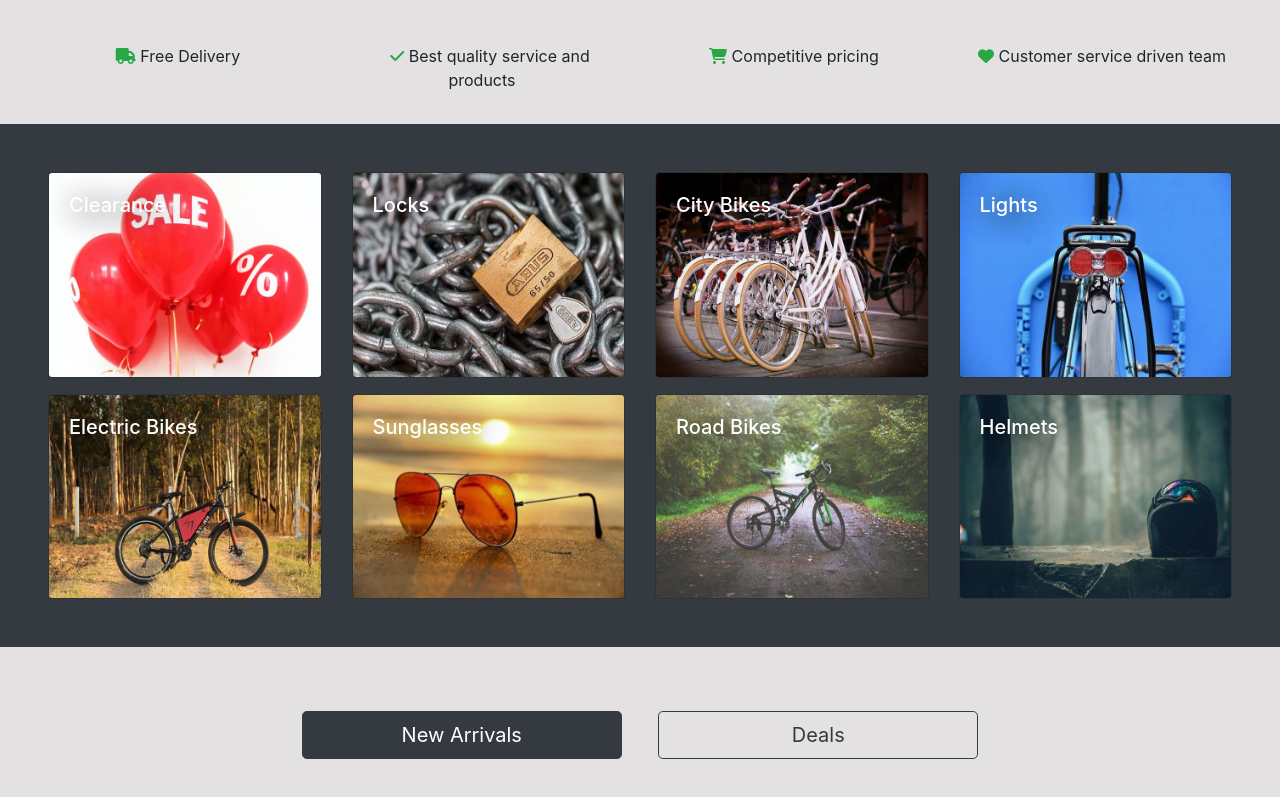
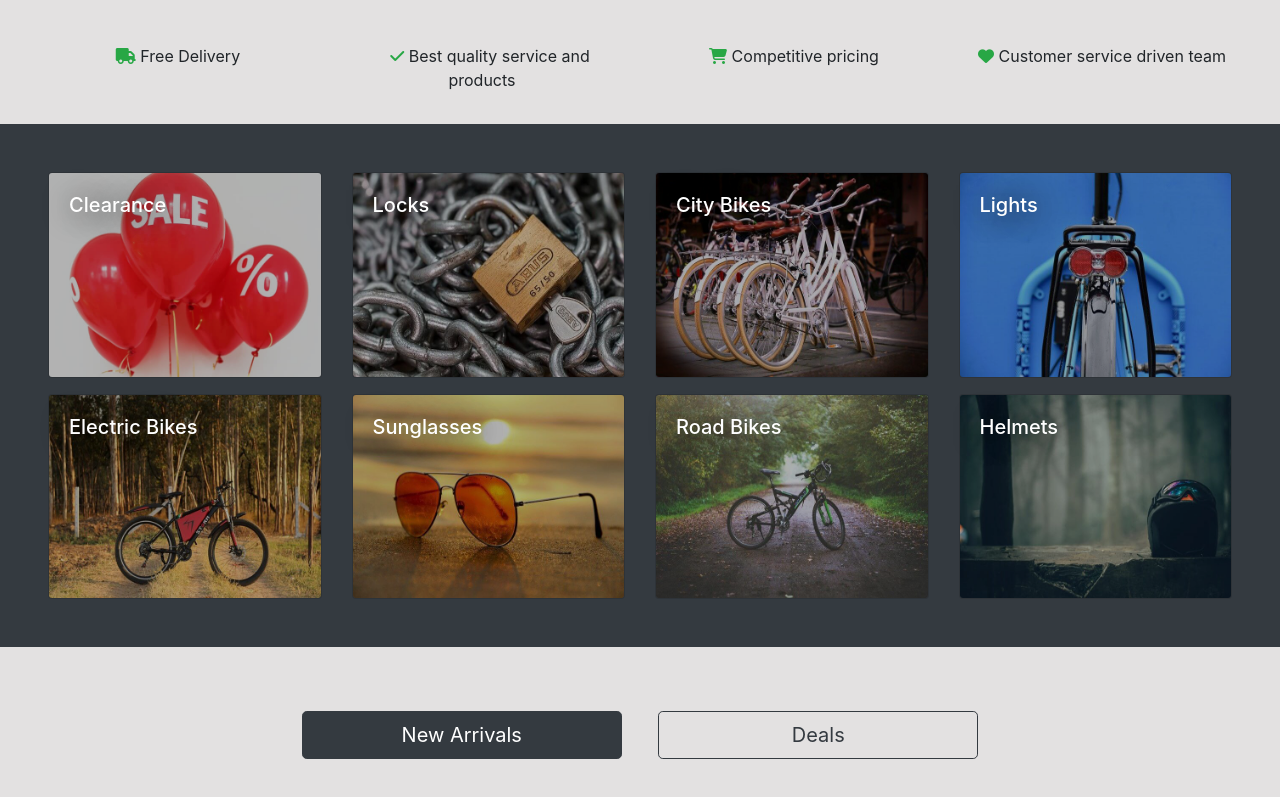
Before and after one commit to Code-Institute-Submissions/Bee-Cycles, a Django app: page / in a window 1280 px wide. Shown: the part 804-1601 px from the top of the page. Run offline with Django 3.2, Linux system fonts and the light colour scheme; data comes from the database, SQL or seed files in the repository; some libraries are stand-ins or nearby versions.

Commit message:
Added filter property to reduce brigthness of the images in categories

```diff
--- a/static/css/base.css
+++ b/static/css/base.css
@@ -16,12 +16,17 @@ body{
 }
 .category{
     transition: transform .3s;
-    text-shadow: 0 3px 30px rgba(0,0,0,1);
 }
  .category:hover {
      -webkit-transform: scale(1.01);
      -ms-transform: scale(1.01);
      transform: scale(1.01);
+ }
+  .card-img-overlay .card-title{
+     text-shadow: 2px 2px 30px black;
+ }
+ .card-img {
+    filter: brightness(70%);
  }
 /*** FOOTER ***/
 .footer-down{
```
